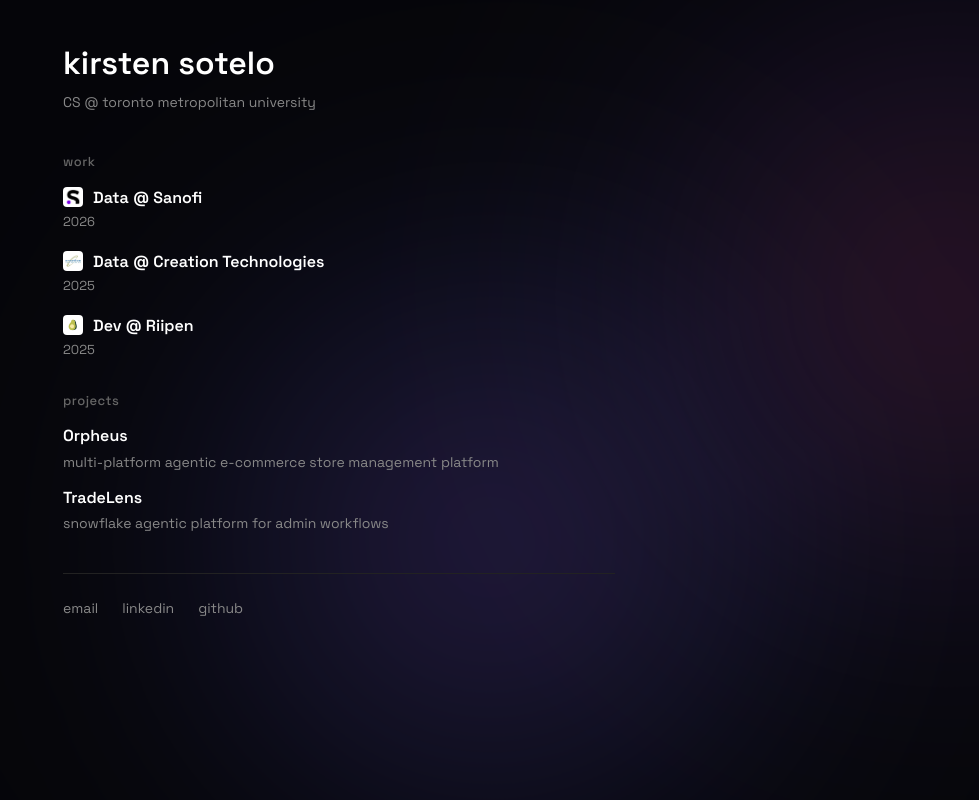
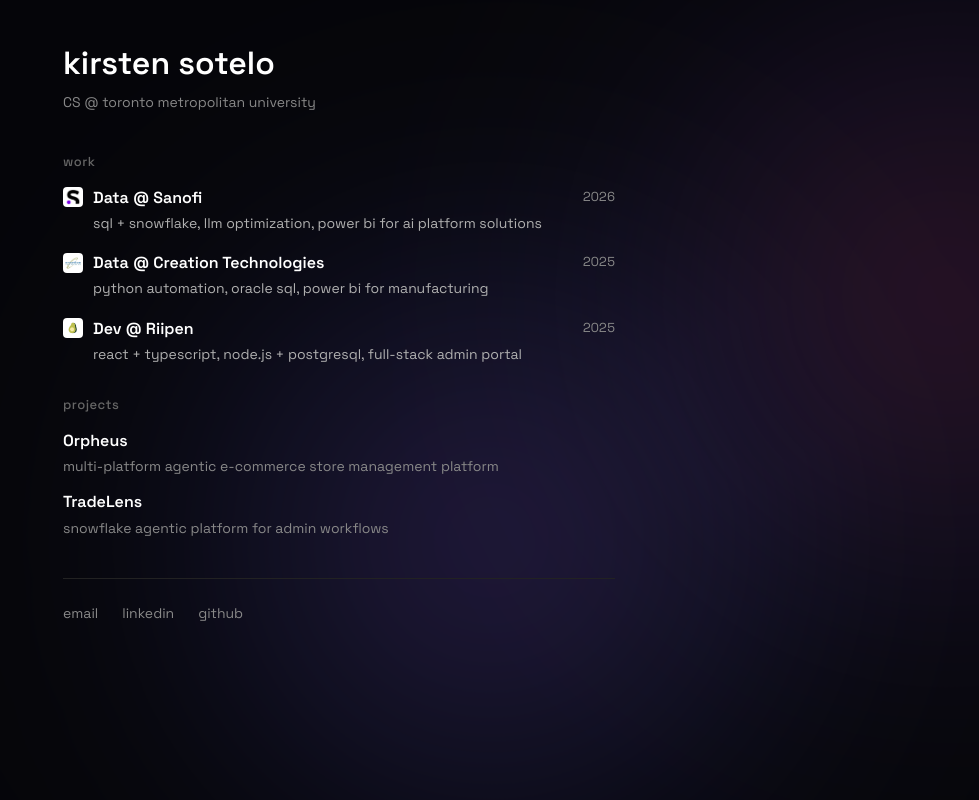
Before and after one commit to KirstenSotelo/portfolio-site, a website built with Vite: page index.html in a window 1280 px wide. Shown: the whole page, without its empty margins (301-1280 px from the left). Built offline with nearby package versions, Linux system fonts and the light colour scheme.

Commit message:
adjusting year placement

```diff
--- a/src/main.ts
+++ b/src/main.ts
@@ -25,19 +25,19 @@
     {
       title: "Data @ Sanofi",
       year: "2026",
-      description: "",
+      description: "sql + snowflake, llm optimization, power bi for ai platform solutions",
       icon: "/sanofi.png"
     },
     {
       title: "Data @ Creation Technologies",
       year: "2025",
-      description: "",
+      description: "python automation, oracle sql, power bi for manufacturing",
       icon: "/creation-technologies.png"
     },
     {
       title: "Dev @ Riipen",
+      description: "react + typescript, node.js + postgresql, full-stack admin portal",
       year: "2025",
-      description: "",
       icon: "/riipen.png"
     }
   ],
@@ -87,19 +87,20 @@
     jobTitle.className = 'job-title';
     jobTitle.textContent = job.title;
 
+    const jobYear = document.createElement('time');
+    jobYear.className = 'job-year';
+    jobYear.dateTime = job.year;
+    jobYear.textContent = job.year;
+
     titleRow.appendChild(logo);
     titleRow.appendChild(jobTitle);
-
-    const jobYear = document.createElement('p');
-    jobYear.className = 'job-description';
-    jobYear.textContent = job.year;
+    titleRow.appendChild(jobYear);
 
     const jobDetails = document.createElement('p');
     jobDetails.className = 'job-details';
     jobDetails.textContent = job.description;
 
     item.appendChild(titleRow);
-    item.appendChild(jobYear);
     item.appendChild(jobDetails);
     section.appendChild(item);
   });
--- a/src/styles.css
+++ b/src/styles.css
@@ -198,15 +198,17 @@
     color: #ffffff;
 }
 
-.job-description {
+.job-year {
     font-size: 13px;
     color: #888888;
-    margin-bottom: 6px;
+    margin-left: auto;
+    font-variant-numeric: tabular-nums;
 }
 
 .job-details {
     font-size: 14px;
     color: #b0b0b0;
+    padding-left: 30px;
 }
 
 /* Projects */
@@ -271,6 +273,10 @@
         margin-bottom: 28px;
     }
 
+    .job-details {
+        padding-left: 0;
+    }
+
     .footer {
         gap: 16px;
     }
```
